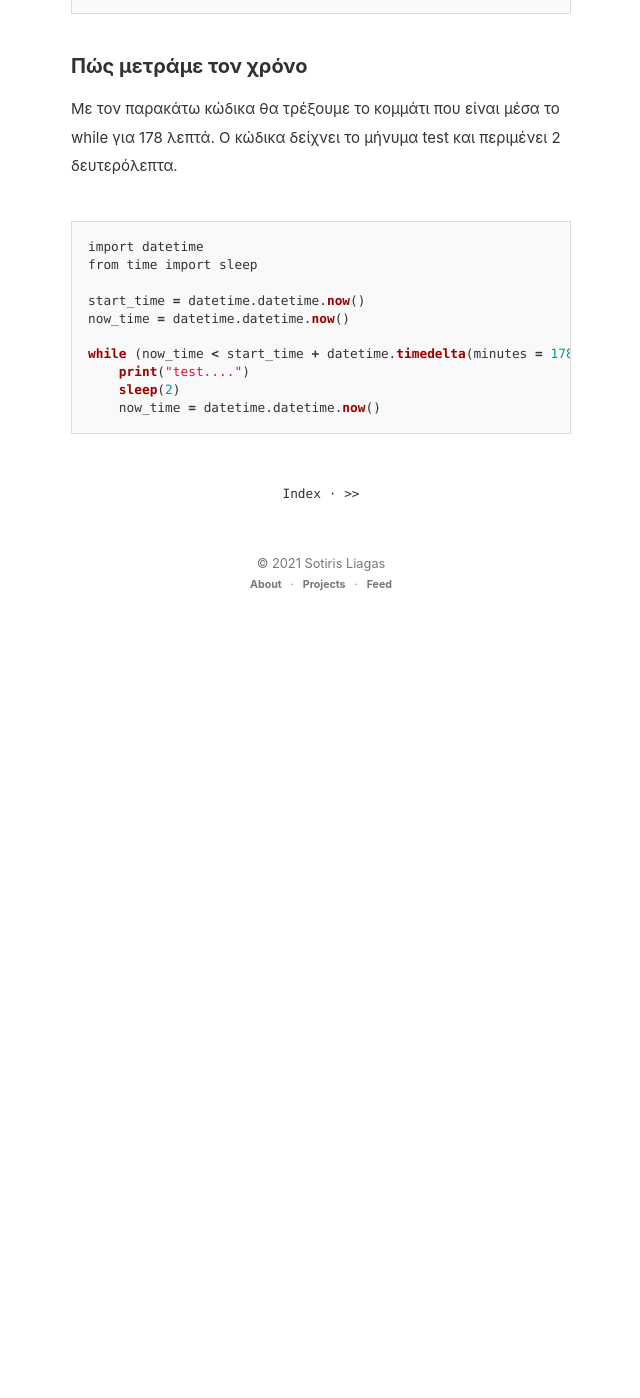
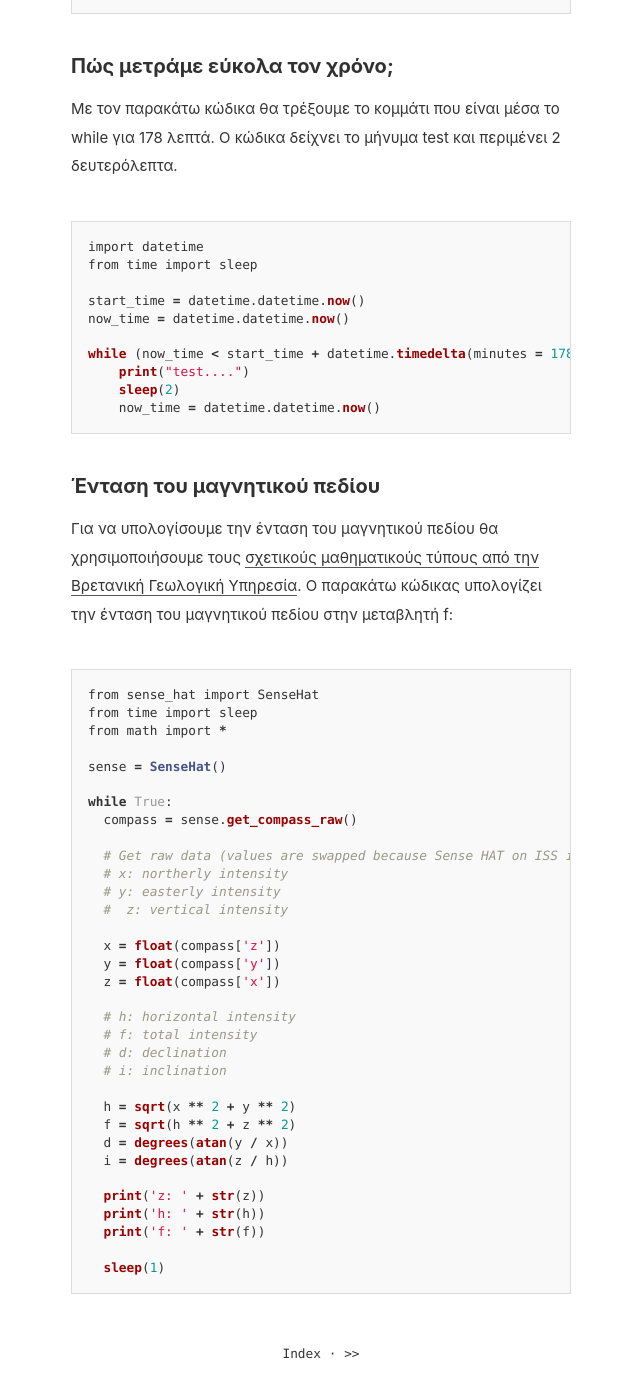
Before and after one commit to liagason/A-Jekyll-Blog, a Jekyll site: the page built from _posts/2021-01-31-astro-pi-useful-code-examples.md, in a window 1280 px wide and 1400 px high, scrolled down 1267 px. Shown: the whole window, without its empty margins (319-959 px from the left). Built offline with Jekyll 4.4.1, drawn with Linux system fonts in a browser that asks for light colours; before the commit the page ends 1897 px from its top, so only the background shows below that.

Commit message:
Update 2021-01-31-astro-pi-useful-code-examples.md

````diff
--- a/_posts/2021-01-31-astro-pi-useful-code-examples.md
+++ b/_posts/2021-01-31-astro-pi-useful-code-examples.md
@@ -39,7 +39,7 @@ while True:
     print("Northern hemisphere")
 ```
 
-### Πώς μετράμε τον χρόνο
+### Πώς μετράμε εύκολα τον χρόνο;
 Με τον παρακάτω κώδικα θα τρέξουμε το κομμάτι που είναι μέσα το while για 178 λεπτά. Ο κώδικα δείχνει το μήνυμα test και περιμένει 2 δευτερόλεπτα.
 ```python
 import datetime
@@ -53,3 +53,41 @@ while (now_time < start_time + datetime.timedelta(minutes = 178)):
     sleep(2)
     now_time = datetime.datetime.now()
 ```
+
+### Ένταση του μαγνητικού πεδίου
+Για να υπολογίσουμε την ένταση του μαγνητικού πεδίου θα χρησιμοποιήσουμε τους [σχετικούς μαθηματικούς τύπους από την Βρετανική Γεωλογική Υπηρεσία](https://geomag.bgs.ac.uk/education/earthmag.html). Ο παρακάτω κώδικας υπολογίζει την ένταση του μαγνητικού πεδίου στην μεταβλητή f:
+```python
+from sense_hat import SenseHat
+from time import sleep
+from math import *
+
+sense = SenseHat()
+
+while True:
+  compass = sense.get_compass_raw()
+
+  # Get raw data (values are swapped because Sense HAT on ISS is in different position)
+  # x: northerly intensity
+  # y: easterly intensity
+  #  z: vertical intensity
+
+  x = float(compass['z'])
+  y = float(compass['y'])
+  z = float(compass['x'])
+
+  # h: horizontal intensity
+  # f: total intensity
+  # d: declination
+  # i: inclination
+
+  h = sqrt(x ** 2 + y ** 2)
+  f = sqrt(h ** 2 + z ** 2)
+  d = degrees(atan(y / x))
+  i = degrees(atan(z / h))
+
+  print('z: ' + str(z))
+  print('h: ' + str(h))
+  print('f: ' + str(f))
+
+  sleep(1)
+```
````
